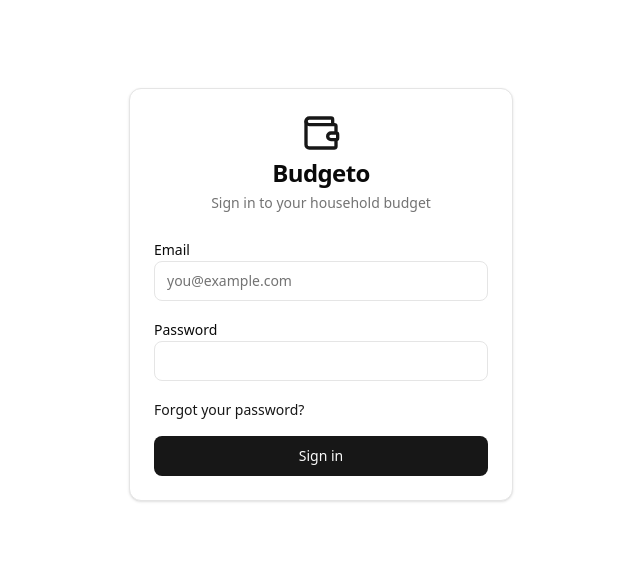
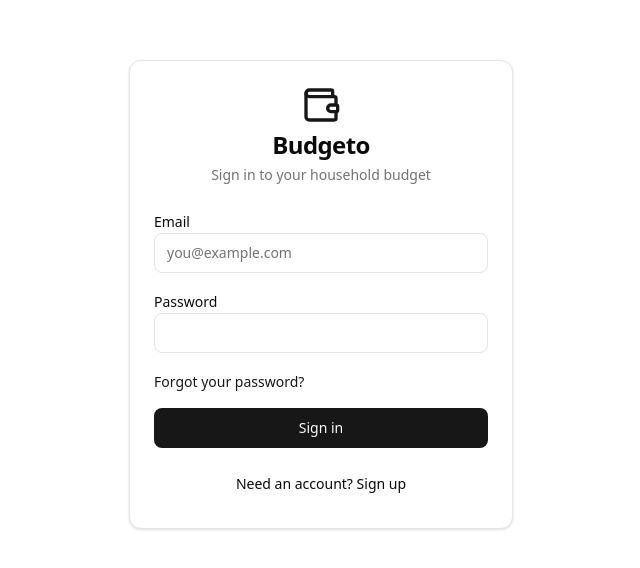
Before and after one commit to jaylevin96/Budgeto, a React (Vite) app: page /login in a window 1280 px wide. Shown: the part 106-674 px from the top of the page, without its empty margins (319-959 px from the left). Built offline with nearby package versions, Linux system fonts and the light colour scheme; no server answers.

Commit message:
Restore sign-up option on the login screen
Co-Authored-By: Claude Opus 5.5 <noreply@anthropic.com>
Claude-Session: https://claude.ai/code/session_015Yiff6MLt3JwRauG27pU1H

```diff
--- a/src/pages/Login.tsx
+++ b/src/pages/Login.tsx
@@ -10,6 +10,7 @@ import { Wallet } from "lucide-react";
 
 export function Login() {
   const location = useLocation();
+  const [isSignUp, setIsSignUp] = useState(false);
   const [isForgotPassword, setIsForgotPassword] = useState(false);
   const [email, setEmail] = useState("");
   const [password, setPassword] = useState("");
@@ -34,6 +35,12 @@ export function Login() {
         });
         if (resetError) throw resetError;
         setSuccessMessage("Check your email for a link to reset your password.");
+      } else if (isSignUp) {
+        const { error: signUpError } = await supabase.auth.signUp({ email, password });
+        if (signUpError) throw signUpError;
+        setSuccessMessage(
+          "Check your email for a confirmation link to activate your account."
+        );
       } else {
         const { error: signInError } = await supabase.auth.signInWithPassword({ email, password });
         if (signInError) throw signInError;
@@ -56,6 +63,8 @@ export function Login() {
           <CardDescription>
             {isForgotPassword
               ? "Enter your email to receive a reset link"
+              : isSignUp
+                ? "Create an account"
                 : "Sign in to your household budget"}
           </CardDescription>
         </CardHeader>
@@ -82,7 +91,8 @@ export function Login() {
                   value={password}
                   onChange={(e) => setPassword(e.target.value)}
                   required
-                  autoComplete="current-password"
+                  minLength={isSignUp ? 6 : undefined}
+                  autoComplete={isSignUp ? "new-password" : "current-password"}
                 />
               </div>
             )}
@@ -107,22 +117,27 @@ export function Login() {
                 ? "Please wait…"
                 : isForgotPassword
                   ? "Send reset link"
+                  : isSignUp
+                    ? "Sign up"
                     : "Sign in"}
             </Button>
-            {isForgotPassword && (
             <Button
               type="button"
               variant="ghost"
               className="w-full"
               onClick={() => {
+                setIsSignUp((v) => !v);
                 setIsForgotPassword(false);
                 setError(null);
                 setSuccessMessage(null);
               }}
             >
-                Back to sign in
+              {isForgotPassword
+                ? "Back to sign in"
+                : isSignUp
+                  ? "Already have an account? Sign in"
+                  : "Need an account? Sign up"}
             </Button>
-            )}
           </form>
         </CardContent>
       </Card>
```
Also changed, not shown: 1 other file (tests, documents, lock files or other folders). Lines whose indentation alone changed are shown as unchanged.
